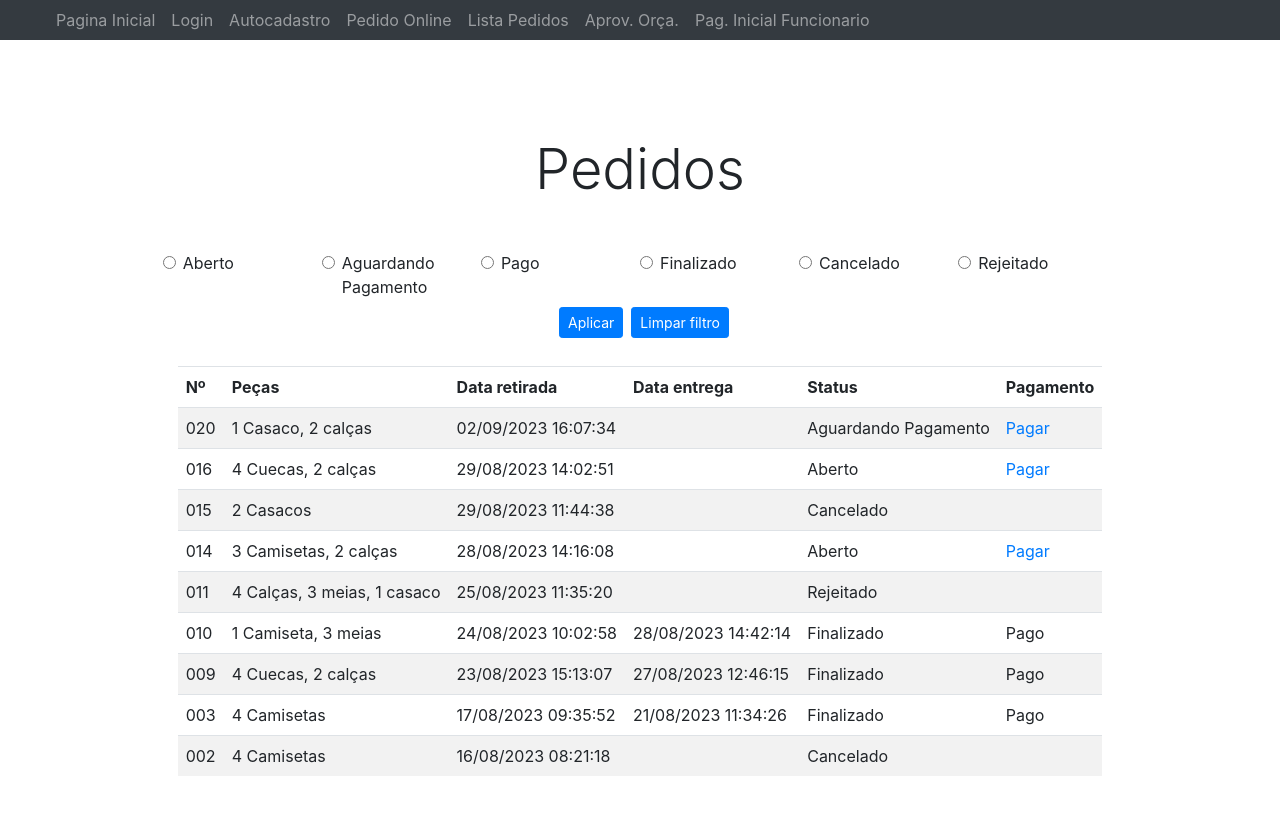
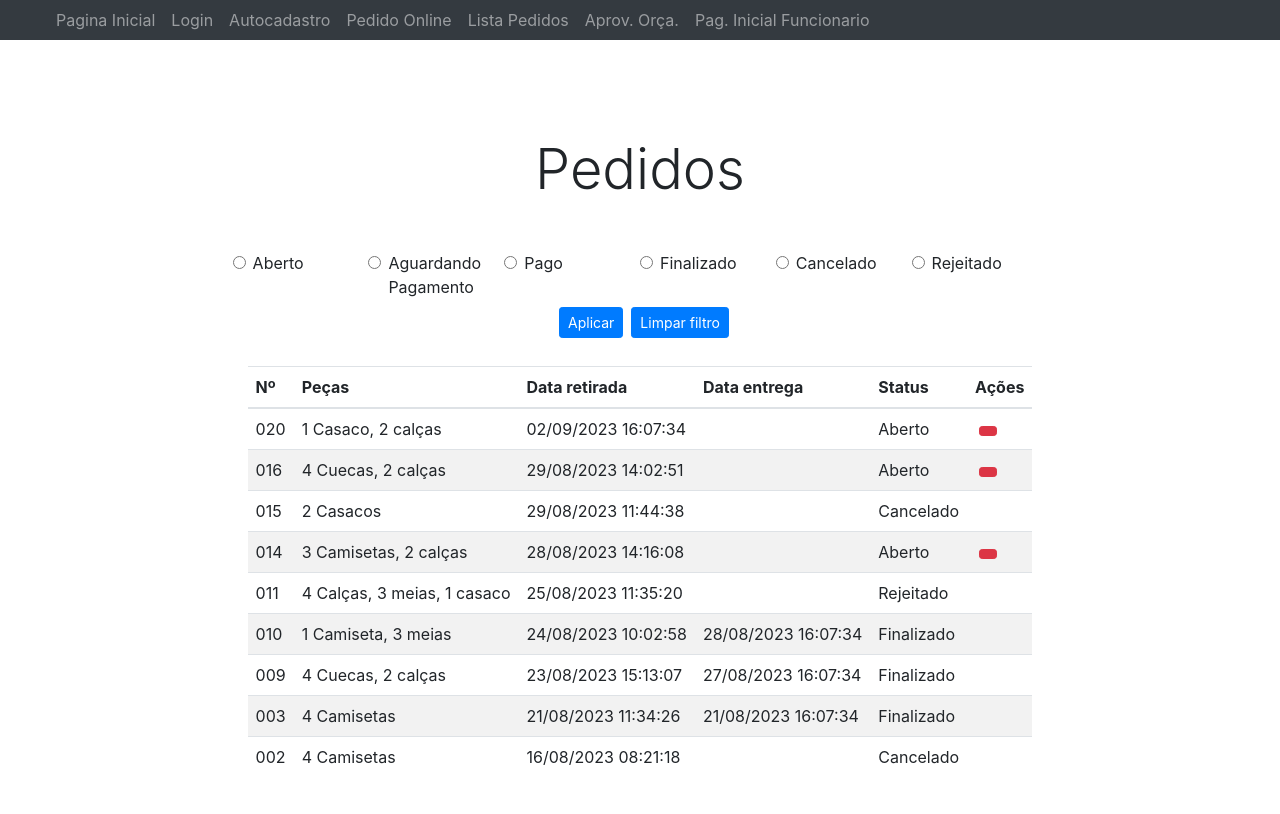
Before and after one commit to RicardoGomes00/web2-front, an Angular app in the folder we2-front/: page /listagem-pedidos in a window 1280 px wide. Shown: the top 814 px of the page. Built offline with nearby package versions, Linux system fonts and the light colour scheme.

Commit message:
add: opção de cancelamento na listagem de pedidos

```diff
--- a/we2-front/src/app/Cliente/listagem-pedidos/listagem-pedidos.component.html
+++ b/we2-front/src/app/Cliente/listagem-pedidos/listagem-pedidos.component.html
@@ -70,87 +70,47 @@
         <br>
 
         <table class="table">
+          <thead>
             <tr>
                 <th>Nº</th>
                 <th>Peças</th>
                 <th id="data-retirada">Data retirada</th>
                 <th id="data-entrega">Data entrega</th>
                 <th>Status</th>
-          <th>Pagamento</th>
+                <th>Ações</th>
               </tr>
-      <tr>
-          <td>020</td>
-          <td>1 Casaco, 2 calças</td>
-          <td>02/09/2023 16:07:34</td>
-          <td> </td>
-          <td>Aguardando Pagamento</td>
-          <td><a href="pagar-pedido" class="nav-item nav-link" class=OrderPayment>Pagar</a></td>
+            </thead>
+            <tbody>
+              <tr *ngFor="let pedido of pedidos" [ngSwitch]="pedido.status">
+                <td>{{pedido.numeroPedido}}</td>
+                <td>{{pedido.pecas}}</td>
+                <td>{{pedido.dataRetirada}}</td>
+                <td>{{pedido.dataEntrega}}</td>
+                <td *ngSwitchCase="'Aberto'"  class="aberto">{{pedido.status}}</td>
+                <td *ngSwitchCase="'Aberto'" >
+                  <a href="#" title="Remover" alt="Remover" class="btn btn-sm btn-danger ml-1"
+                          (click)="remover($event, pedido)">
+                          <i class="fa fa-trash" aria-hidden="true"></i>
+                      </a>
+                </td>
+                <td *ngSwitchCase="'Rejeitado'" class="rejeitadoCancelado">{{pedido.status}}</td>
+                <td *ngSwitchCase="'Rejeitado'"></td>
+                <td *ngSwitchCase="'Cancelado'" class="rejeitadoCancelado">{{pedido.status}}</td>
+                <td *ngSwitchCase="'Cancelado'"></td>
+                <td *ngSwitchCase="'Recolhido'" class="recolhido">{{pedido.status}}</td>
+                <td *ngSwitchCase="'Recolhido'"></td>
+                <td *ngSwitchCase="'Aguardando Pagamento'" class="aguardandoPagamento">{{pedido.status}}</td>
+                <td *ngSwitchCase="'Aguardando Pagamento'">
+                  <a href="pagar-pedido" class="btn btn-primary btn-sm mb-1 ml-1" title="confirmar pagamento" (click)="confirmarPagamento(pedido)">
+                    <i class="fas fa-dollar-sign"></i>
+                  </a>
+                </td>
+                <td *ngSwitchCase="'Pago'" class="pago">{{pedido.status}}</td>
+                <td *ngSwitchCase="'Pago'"></td>
+                <td *ngSwitchCase="'Finalizado'" class="finalizado">{{pedido.status}}</td>
+                <td *ngSwitchCase="'Finalizado'"></td>
               </tr>
-      <tr>
-          <td>016</td>
-          <td>4 Cuecas, 2 calças</td>
-          <td>29/08/2023 14:02:51</td>
-          <td></td>
-          <td>Aberto</td>
-          <td><a href="pagar-pedido" class="nav-item nav-link" class=OrderPayment>Pagar</a></td>
-      </tr>
-      <tr>
-          <td>015</td>
-          <td>2 Casacos</td>
-          <td>29/08/2023 11:44:38</td>
-          <td> </td>
-          <td>Cancelado</td>
-          <td></td>
-      </tr>
-      <tr>
-          <td>014</td>
-          <td>3 Camisetas, 2 calças</td>
-          <td>28/08/2023 14:16:08</td>
-          <td></td>
-          <td>Aberto</td>
-          <td><a href="pagar-pedido" class="nav-item nav-link" class=OrderPayment>Pagar</a></td>
-      </tr>
-      <tr>
-          <td>011</td>
-          <td>4 Calças, 3 meias, 1 casaco</td>
-          <td>25/08/2023 11:35:20</td>
-          <td> </td>
-          <td>Rejeitado</td>
-          <td></td>
-      </tr>
-      <tr>
-          <td>010</td>
-          <td>1 Camiseta, 3 meias</td>
-          <td>24/08/2023 10:02:58</td>
-          <td>28/08/2023 14:42:14</td>
-          <td>Finalizado</td>
-          <td class="OrderPaid">Pago</td>
-      </tr>
-      <tr>
-          <td>009</td>
-          <td>4 Cuecas, 2 calças</td>
-          <td>23/08/2023 15:13:07</td>
-          <td>27/08/2023 12:46:15</td>
-          <td>Finalizado</td>
-          <td class="OrderPaid">Pago</td>
-      </tr>
-      <tr>
-          <td>003</td>
-          <td>4 Camisetas</td>
-          <td>17/08/2023 09:35:52</td>
-          <td>21/08/2023 11:34:26</td>
-          <td>Finalizado</td>
-          <td class="OrderPaid">Pago</td>
-      </tr>
-      <tr>
-          <td>002</td>
-          <td>4 Camisetas</td>
-          <td>16/08/2023 08:21:18</td>
-          <td> </td>
-          <td>Cancelado</td>
-          <td></td>
-      </tr>
-
+            </tbody>
           </table>
         <br><br>
       </form>
--- a/we2-front/src/app/Cliente/listagem-pedidos/listagem-pedidos.component.ts
+++ b/we2-front/src/app/Cliente/listagem-pedidos/listagem-pedidos.component.ts
@@ -1,12 +1,55 @@
 import { Component } from '@angular/core';
+import { Router } from '@angular/router';
+import { CommonModule } from '@angular/common';
+
 
 @Component({
   selector: 'app-listagem-pedidos',
   standalone: true,
-  imports: [],
+  imports: [
+    CommonModule
+  ],
   templateUrl: './listagem-pedidos.component.html',
   styleUrl: './listagem-pedidos.component.css'
 })
 export class ListagemPedidosComponent {
+  pedidos = Pedidos;
+
+  constructor(
+    private router: Router
+  ){}
+
+  confirmarPagamento(pedido: any) {
+    const index = this.pedidos.findIndex(p => p.numeroPedido === pedido.numeroPedido);
+
+    if (index !== -1) {
+      this.pedidos[index].status = 'Pago';
+    }
+  }
+
+  remover($event: any,pedido: any): void{
+    const index = this.pedidos.findIndex(p => p.numeroPedido === pedido.numeroPedido);
+
+    $event.preventDefault();
+    if(confirm(`Deseja excluir a peça de roupa ?`)){
+
+      if (index !== -1) {
+        this.pedidos[index].status = 'Cancelado';
+      }
+    }
+  }
+
 
 }
+
+const Pedidos = [
+  {numeroPedido: '020', pecas:'1 Casaco, 2 calças', dataRetirada:'02/09/2023 16:07:34', dataEntrega:'', status:'Aberto'},
+  {numeroPedido: '016', pecas:'4 Cuecas, 2 calças', dataRetirada:'29/08/2023 14:02:51', dataEntrega:'', status:'Aberto'},
+  {numeroPedido: '015', pecas:'2 Casacos', dataRetirada:'29/08/2023 11:44:38', dataEntrega:'', status:'Cancelado'},
+  {numeroPedido: '014', pecas:'3 Camisetas, 2 calças', dataRetirada:'28/08/2023 14:16:08', dataEntrega:'', status:'Aberto'},
+  {numeroPedido: '011', pecas:'4 Calças, 3 meias, 1 casaco', dataRetirada:'25/08/2023 11:35:20', dataEntrega:'', status:'Rejeitado'},
+  {numeroPedido: '010', pecas:'1 Camiseta, 3 meias', dataRetirada:'24/08/2023 10:02:58', dataEntrega:'28/08/2023 16:07:34', status:'Finalizado'},
+  {numeroPedido: '009', pecas:'4 Cuecas, 2 calças', dataRetirada:'23/08/2023 15:13:07', dataEntrega:'27/08/2023 16:07:34', status:'Finalizado'},
+  {numeroPedido: '003', pecas:'4 Camisetas', dataRetirada:'21/08/2023 11:34:26', dataEntrega:'21/08/2023 16:07:34', status:'Finalizado'},
+  {numeroPedido: '002', pecas:'4 Camisetas', dataRetirada:'16/08/2023 08:21:18', dataEntrega:'', status:'Cancelado'}
+]
```
Lines whose indentation alone changed are shown as unchanged.
